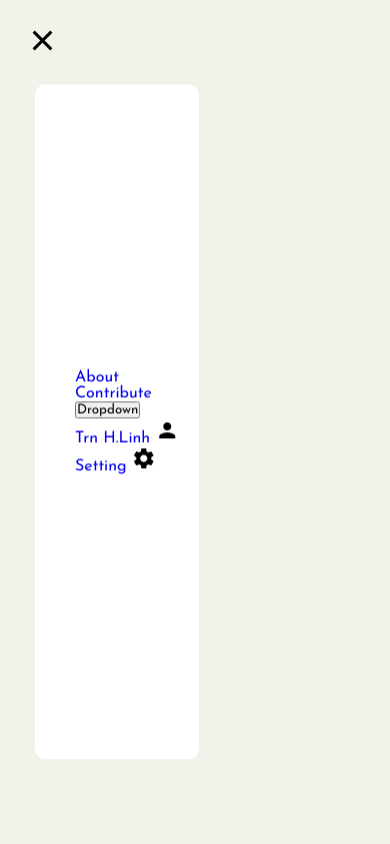
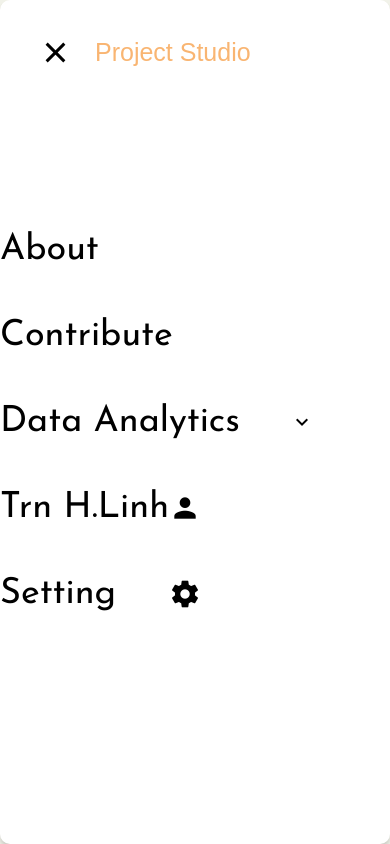
Before and after one commit to TrnLin/StudioProject.github.io, a plain HTML site: page index.html in a window 390 px wide. Both pictures are taken after a click on the element 40 px from the left and 40 px from the top of the page. Drawn offline with Linux system fonts and the light colour scheme; a web font is replaced by a local one.

Commit message:
Menu Update

```diff
--- a/css/menu.css
+++ b/css/menu.css
@@ -1,4 +1,6 @@
 @import url('https://fonts.googleapis.com/css2?family=Josefin+Sans&display=swap');
+@import url('https://fonts.googleapis.com/css2?family=Jockey+One&display=swap');
+
 
 :root {
     /* colors */
@@ -50,20 +52,30 @@ section {
     color: var(--black);
     font-size: 24px;
 }
-
-/*hamburger menu*/
-.hamburger-menu {
-    z-index: 999;
+.mobile{
     position: fixed;
     top: 30px;
     left: 30px;
-    height: 60px;
-    width: 60px;
+    display: flex;
+    align-items: center;
+    gap: 20px;
+    z-index: 999;
+}
+
+.logo a{
+    font-size: 25px;
+    color: var(--main);
+    font-family: 'Jockey One', sans-serif;
+
+}
+/*hamburger menu*/
+.hamburger-menu {
+    height: 45px;
+    width: 45px;
     cursor: pointer;
     display: flex;
     justify-content: center;
     align-items: center;
-
 }
 
 
@@ -150,32 +162,104 @@ section {
 
     border-radius: 10px;
     background-color: var(--trans-white);
-    box-shadow: 0 0 4px 4px 0px rgba(0,0,0, .5);
+    box-shadow: 0px 4px 4px 0px rgba(0, 0, 0, 0.15);
     backdrop-filter: blur(20px);
 }
 
 
 
 /*dropdown menu*/
+.dropdown{
+    width: 100%;
+}
+
+.dropbtn{
+    gap: 50px;
+}
+
+.top-nav,
+.mobile-nav ul,
+.bottom-nav  {
+    display: flex;
+    flex-direction: column;
+    gap: 0.625rem;
+}
+
+.mobile-nav ul{
+    width: 100%;
+    height: 100%;;
+    justify-content: space-between;
+}
+ .mobile-nav ul li{
+    display: flex;
+}
+
+.mobile-nav ul li a,
+.dropbtn {
+    font-size: var(--small-header);
+    color: var(--black);
+    padding: 10px 15px;
+    width: 100%;
+    text-align: left;
+    transition: 0.2s ease-in-out;
+    border-radius: 5px;
+}
+
+/*dropdown Menu*/
+.dropbtn,
+.bottom-nav a{
+    display: flex;
+    justify-content: space-between;
+    align-items: center;
+
+    background-color: transparent;
+    border: none;
+    width: 100%;
+
+}
+
 .dropdown-content {
     display: none;
+    width: 0;
+    transform: width .2s ease-in-out;
+
 }
 
-.show-dropdown {
-    display: block;
+.dropdown:hover .dropdown-content {
+    display: flex;
+    flex-direction: column;
+    gap: 0.5rem;
+    width: 100%;
+}
+
+.dropdown .material-icon{
+    transition: .2s ease-in-out;
+}
+
+.dropdown:hover .material-icon {
+    transform: rotate(180deg);
 }
 
 .dropdown-content a {
+    font-size: var(--content) !important;
+    display: block;
+    transition: .3s ease-in-out;
+}
 
-    font-size: var(--small-header);
-    color: var(--black);
-    display: block;
-    transition: .4s ease-in-out;
+/*bottom section */
+
+.bottom-nav a{
+    padding: 10px 15px;
+}
+
+.bottom-nav .material-icon{
+    font-size: 2rem;
 }
 
 
+
+/*scrollbar*/
 *::-webkit-scrollbar-track {
-
     background-color: #F9CA8C;
 }
 
@@ -187,85 +271,55 @@ section {
 *::-webkit-scrollbar-thumb {
     background-color: #ffa600;
     border-radius: 20px;
-
-
 }
 
 
-
-
 @media (hover: hover) {
-    .mobile-nav ul li:hover {
-        transform: translate(0);
-        box-shadow: 0 0 black;
+    ul li a:hover,
+    .bottom-nav li a:hover span {
+        color: var(--white);
     }
-
-    .mobile-nav ul li:nth-child(1):hover {
-        background-color: var(--orange);
+    .top-nav li:nth-child(1) a:hover{
+        background-color: var(--main);
     }
-
-    .mobile-nav ul li:nth-child(2):hover {
-        background-color: var(--green);
+    .top-nav li:nth-child(2) a:hover{
+        background-color: var(--second);
     }
-
-    .mobile-nav ul li:nth-child(3):hover {
-        background-color: var(--blue);
+    .dropdown-content a:nth-child(1):hover{
+        background-color: var(--ascent);
     }
-
-    .mobile-nav ul li:nth-child(4):hover {
-        background-color: var(--yellow);
+    .dropdown-content a:nth-child(2):hover{
+        background-color: var(--second);
     }
-
-    .hamburger-menu:hover {
-        transform: translate(0);
-        box-shadow: 0 0 black;
+    .bottom-nav li:nth-child(1) a:hover{
+        background-color: var(--ascent);
+    }
+    .bottom-nav li:nth-child(2) a:hover{
+        background-color: var(--error);
     }
 }
 
 /* responsive*/
-@media (max-width:800px) {
-    .hamburger-menu {
-        top: 20px;
-        left: 20px;
+@media only screen and (max-width: 450px) {
+    .mobile-nav {
+        background-color: var(--white);
+        width: 100%;
+        height: 100vh;
+        padding: 0;
     }
 
-    .mobile-nav ul li a {
-        padding: 15px 50px 15px 20px;
-        font-size: 3sem;
+    .mobile-nav.show{
+        left: 0;
     }
 
-}
-
-@media (max-width:450px) {
-
-    .hamburger-menu {
-        top: 10px;
-        left: 10px;
-        box-shadow: 0 0 black;
-        border: 0;
-        background-color: var(--trans);
-    }
-
-    .mobile-nav {
-        background-color: var(--white)
-    }
-
-    .mobile-nav ul {
-        margin-left: 20px;
-        width: 100%;
-    }
-
-    .mobile-nav ul li {
-        box-shadow: 0 0 black;
-        border: 0;
-        width: 100%;
-
-        margin-top: 0;
-    }
-
-    .mobile-nav ul li a {
-        width: 100%;
-        padding: 15px 0px;
+    .mobile-nav ul{
+        flex-direction: column;
+        justify-content: center;
+        align-items:flex-start;
 
     }
+    .mobile-nav ul li a, .dropbtn{
+        font-size: var(--header);
+        padding: 1.25rem 0;
+    }
 }
--- a/css/style.css
+++ b/css/style.css
@@ -3,6 +3,6 @@
 
 
 section {
-    min-height: 100vh;
+    min-height: 100lvh;
     background-color: var(--bg) !important;
 }
--- a/index.html
+++ b/index.html
@@ -17,6 +17,9 @@
     <div class="header">
       <div class="mobile">
         <div class="hamburger-menu"><div class="bar"></div></div>
+        <div class="logo">
+          <a href="*">Project Studio</a>
+        </div>
       </div>
       <div class="mobile-nav hide">
         <ul>
@@ -25,10 +28,11 @@
             <li><a href="*">Contribute</a></li>
             <li>
               <div class="dropdown">
-                <button onclick="openDropDown()" class="dropbtn">
-                  Dropdown
-                </button>
-                <div id="myDropdown" class="dropdown-content">
+                <span class="dropbtn">
+                  Data Analytics
+                  <span class="material-icon">expand_more</span>
+                </span>
+                <div class="dropdown-content">
                   <a href="#">Data Overview</a>
                   <a href="#">Advance Data Analyst</a>
                 </div>
--- a/js/script.js
+++ b/js/script.js
@@ -6,20 +6,4 @@ document
     mobileNav.classList.toggle("show");
   });
 
-function openDropDown() {
-  document.getElementById("myDropdown").classList.toggle("show-dropdown");
-}
-
 //dropdown menu code
-window.onclick = function (event) {
-  if (!event.target.matches(".dropbtn")) {
-    const dropdowns = document.getElementsByClassName("dropdown-content");
-    var i;
-    for (i = 0; i < dropdowns.length; i++) {
-      var openDropdown = dropdowns[i];
-      if (openDropdown.classList.contains("show-dropdown")) {
-        openDropdown.classList.remove("show-dropdown");
-      }
-    }
-  }
-};
```
